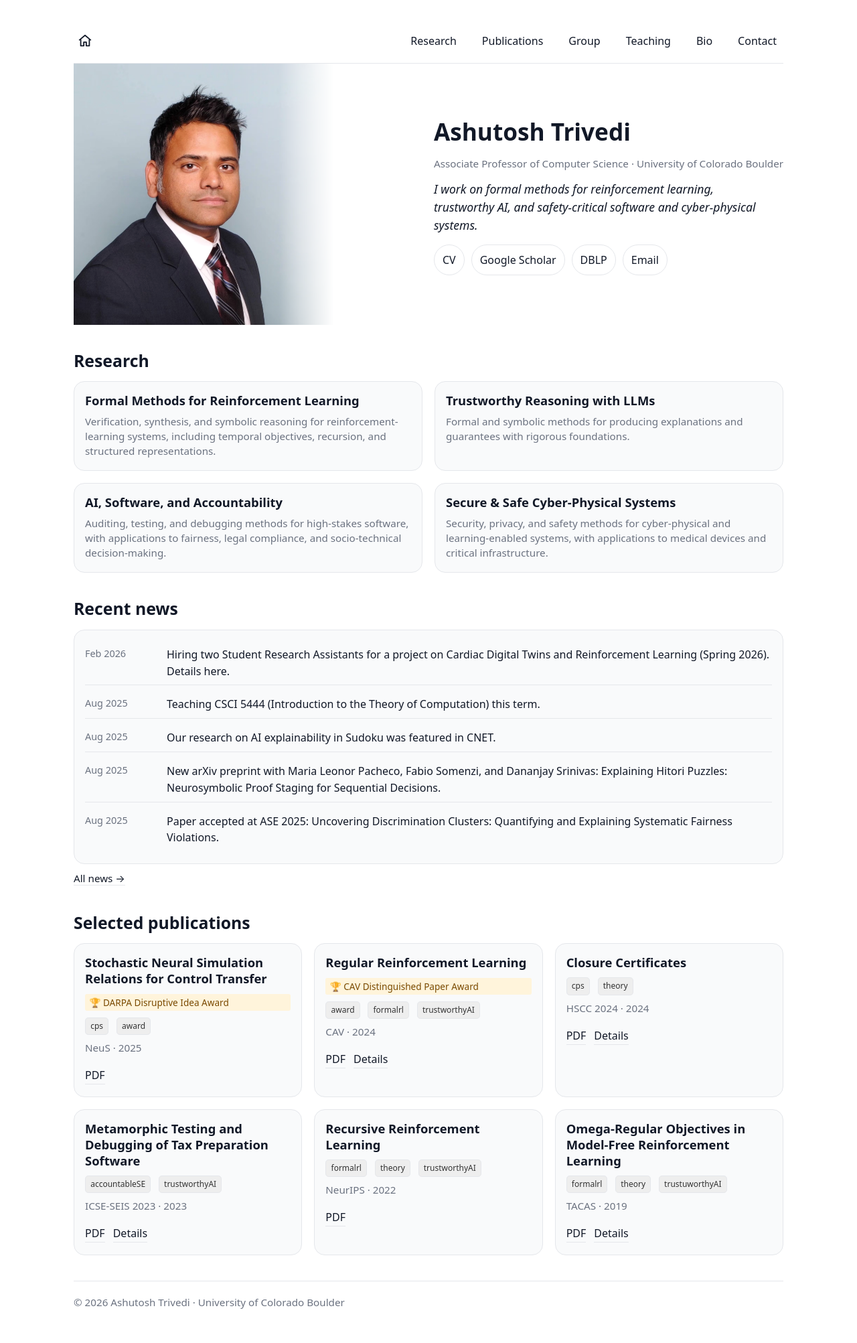
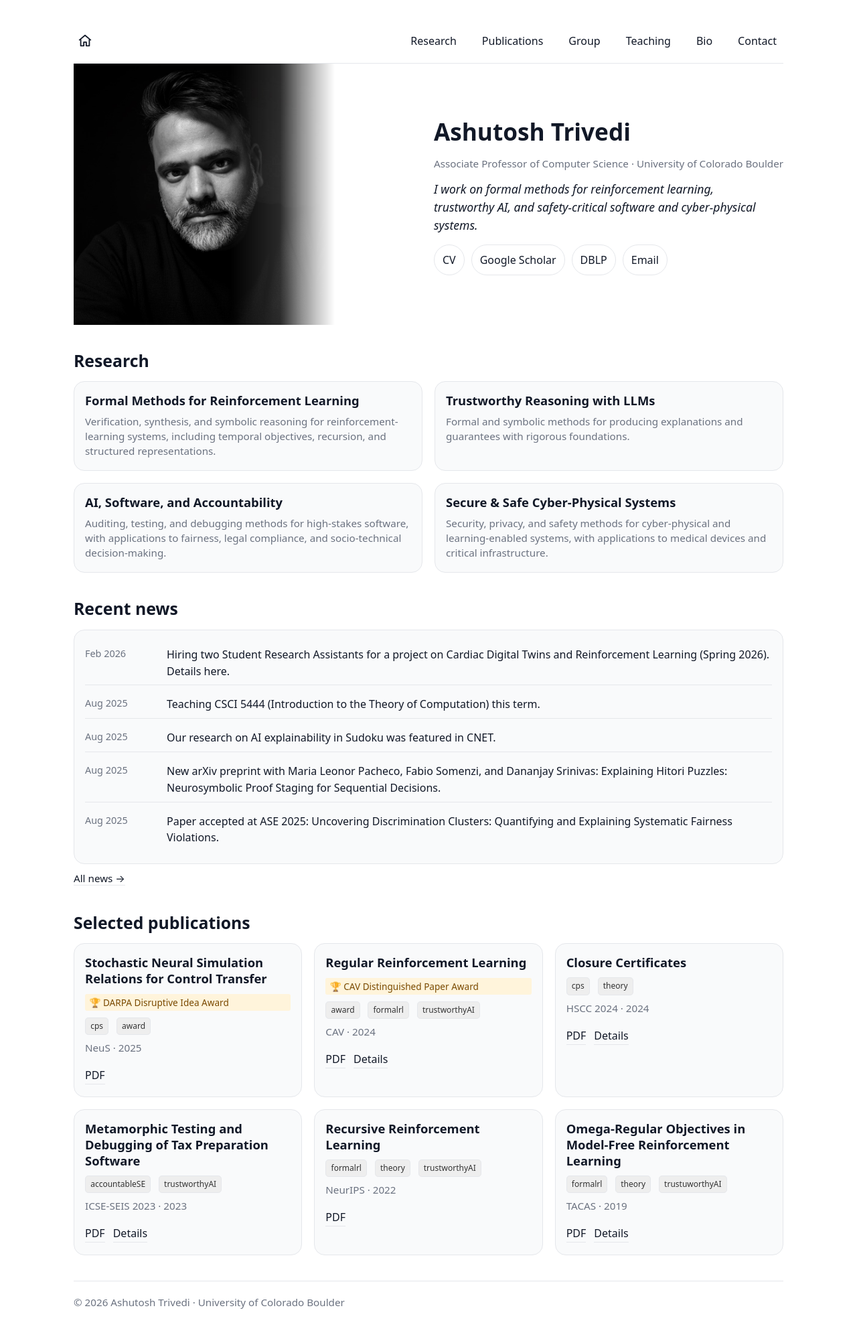
Before and after one commit to astrivedi/www, a Jekyll site: the page built from index.md, in a window 1280 px wide. Shown: the whole page at 67% size. Built offline with Jekyll 4.4.1, drawn with Linux system fonts in a browser that asks for light colours.

Commit message:
Update index.md

```diff
--- a/index.md
+++ b/index.md
@@ -5,7 +5,7 @@
 
 <div class="heroTop">
   <img
-    src="{{ site.baseurl }}/assets/img/trivediashutosh.avif"
+    src="{{ site.baseurl }}/ast-bw.jpeg"
     alt="Ashutosh Trivedi"
     class="portrait"
   />
```
